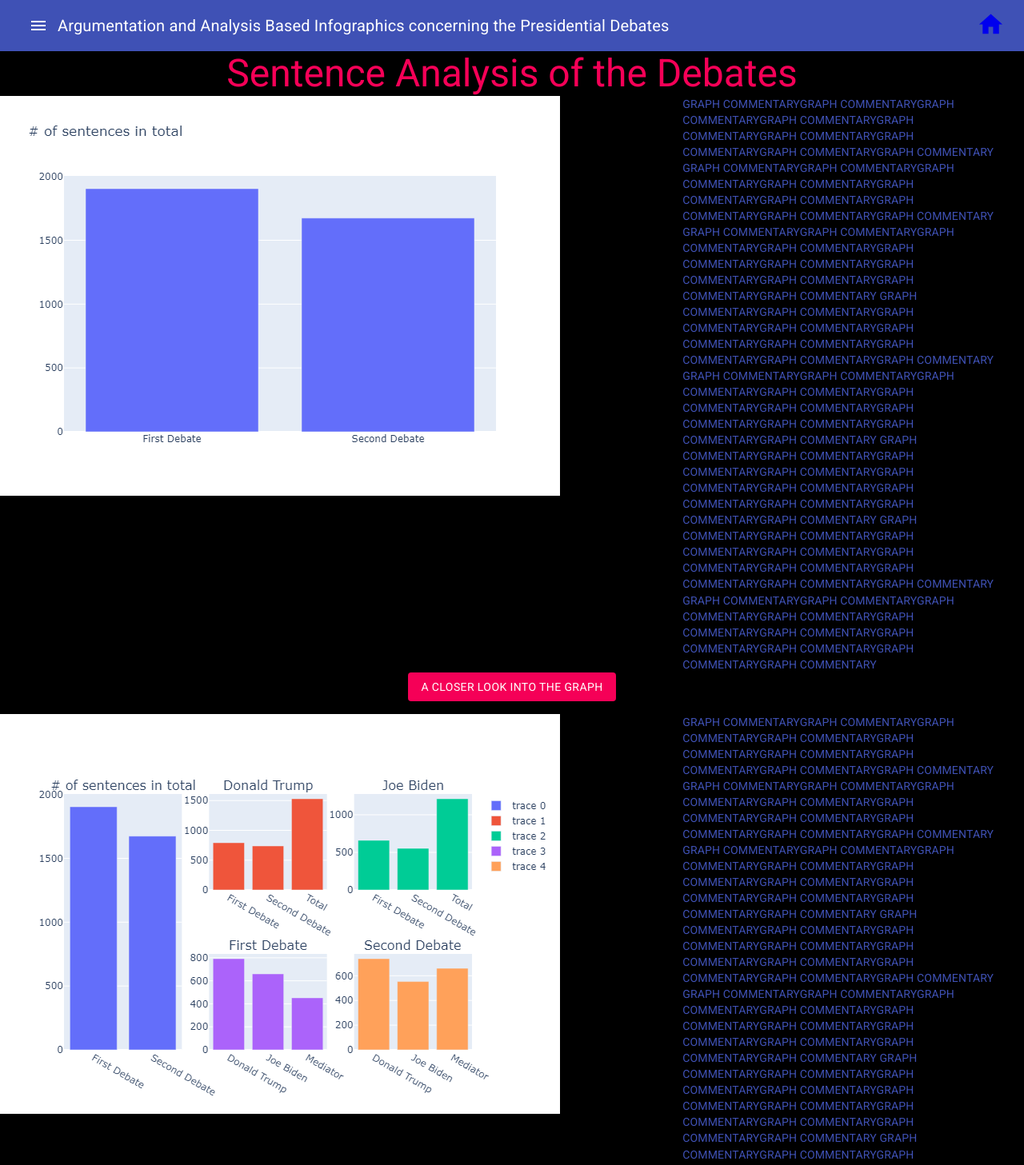
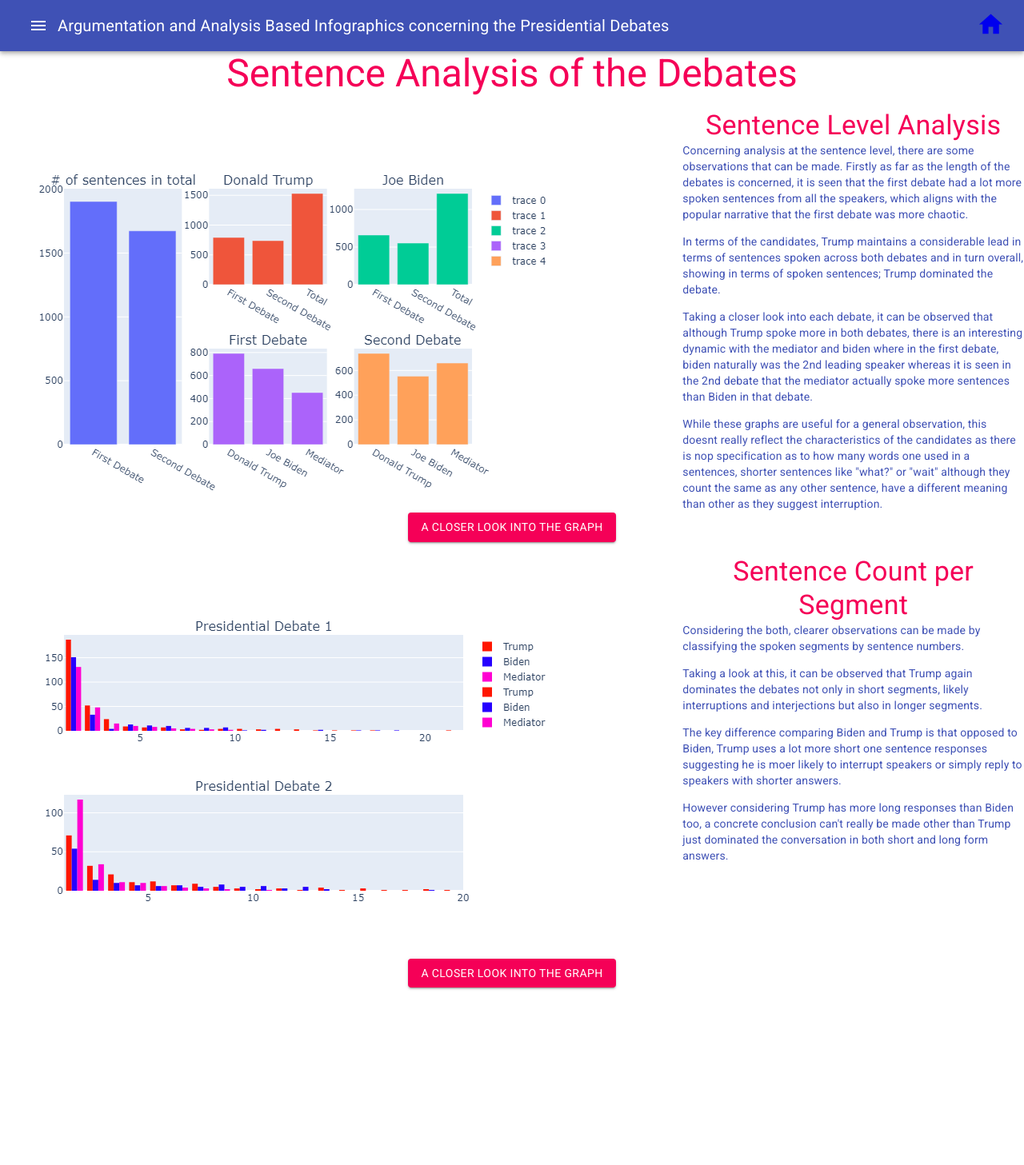
Before and after one commit to affyzal/Inforgraphics-Frontend, a React (Create React App) app: page /sentence in a window 1280 px wide. Shown: the top 1457 px of the page at 80% size. After the commit the page ends 1251 px from the top, so only its background shows below. Built offline with nearby package versions, Linux system fonts and the light colour scheme.

Commit message:
V1 ALL COMPLETE

```diff
--- a/package.json
+++ b/package.json
@@ -11,8 +11,10 @@
     "@testing-library/user-event": "^12.8.1",
     "bootstrap": "^4.6.0",
     "fontsource-roboto": "^4.0.0",
+    "plotly.js": "^1.58.4",
     "react": "^17.0.1",
     "react-dom": "^17.0.1",
+    "react-plotly.js": "^2.5.1",
     "react-router": "^5.2.0",
     "react-router-dom": "^5.2.0",
     "react-scripts": "4.0.3",
--- a/src/App.js
+++ b/src/App.js
@@ -25,10 +25,9 @@
 import Sentence from "./Sentence";
 import Sentiment from "./Sentiment";
 import 'fontsource-roboto';
-
+import Test from "./graphtest"
 
 const App = () => {
-    document.body.style.backgroundColor = "Black";
     return (
         <Switch>
             <Route exact path="/" render={(props) => <Landing {...props} />} />
@@ -47,6 +46,9 @@
             <Route
                 exact path="/sentiment" render={(props) => <Sentiment {...props} />}
             />
+            <Route
+                exact path="/test" render={(props) => <Test {...props} />}
+            />
         </Switch>
   )     ;
 };
--- a/src/HeatMaps.js
+++ b/src/HeatMaps.js
@@ -26,7 +26,7 @@
 
 
 const HeatMaps = () => {
-    document.body.style.backgroundColor = "Black";
+    document.body.style.backgroundColor = "White";
     return (
         <div>
             <div>
@@ -61,7 +61,7 @@
                             Between these heated moments the conversation is surprisingly cool across the board in both debates again with there really being maybe 2-3 exchanges of warm moments between
                             the actual heated moments.
                             <p></p>
-                            So contrary to popular belief, if you go by the numbers, the debates overall actually werent that bad as far as interruptions and heat. That narrative was likely made in
+                            So contrary to popular belief, if you go by the numbers, the debates overall actually weren't that bad as far as interruptions and heat. That narrative was likely made in
                             popular media purely based on the 3 points of contention both debates had but otherwise the debates could be considered to be cool overall.
                         </Typography>
                     </Grid>
--- a/src/Sentence.js
+++ b/src/Sentence.js
@@ -27,7 +27,7 @@
 
 
 const Sentence = () => {
-    document.body.style.backgroundColor = "Black";
+    document.body.style.backgroundColor = "White";
     return (
         <div>
             <Grid container direction="column">
@@ -36,32 +36,6 @@
             <Typography variant="h3" color="secondary" align="center">
                 Sentence Analysis of the Debates
             </Typography>
-            <Grid container direction="row" justify="space-around" alignItems="flex-start" spacing={0} padding={0}>
-                <Grid item xs={8}>
-                    <Typography variant="body2" color="primary" component="p">
-                        <img src={Count} />
-                    </Typography>
-                </Grid>
-                <Grid item xs>
-                    <Typography variant="body2" color="primary" component="p">
-                        GRAPH COMMENTARYGRAPH COMMENTARYGRAPH COMMENTARYGRAPH COMMENTARYGRAPH COMMENTARYGRAPH COMMENTARYGRAPH COMMENTARYGRAPH COMMENTARYGRAPH COMMENTARY
-                        GRAPH COMMENTARYGRAPH COMMENTARYGRAPH COMMENTARYGRAPH COMMENTARYGRAPH COMMENTARYGRAPH COMMENTARYGRAPH COMMENTARYGRAPH COMMENTARYGRAPH COMMENTARY
-                        GRAPH COMMENTARYGRAPH COMMENTARYGRAPH COMMENTARYGRAPH COMMENTARYGRAPH COMMENTARYGRAPH COMMENTARYGRAPH COMMENTARYGRAPH COMMENTARYGRAPH COMMENTARYGRAPH COMMENTARY
-                        GRAPH COMMENTARYGRAPH COMMENTARYGRAPH COMMENTARYGRAPH COMMENTARYGRAPH COMMENTARYGRAPH COMMENTARYGRAPH COMMENTARYGRAPH COMMENTARYGRAPH COMMENTARY
-                        GRAPH COMMENTARYGRAPH COMMENTARYGRAPH COMMENTARYGRAPH COMMENTARYGRAPH COMMENTARYGRAPH COMMENTARYGRAPH COMMENTARYGRAPH COMMENTARYGRAPH COMMENTARYGRAPH COMMENTARY
-                        GRAPH COMMENTARYGRAPH COMMENTARYGRAPH COMMENTARYGRAPH COMMENTARYGRAPH COMMENTARYGRAPH COMMENTARYGRAPH COMMENTARYGRAPH COMMENTARYGRAPH COMMENTARYGRAPH COMMENTARY
-                        GRAPH COMMENTARYGRAPH COMMENTARYGRAPH COMMENTARYGRAPH COMMENTARYGRAPH COMMENTARYGRAPH COMMENTARYGRAPH COMMENTARYGRAPH COMMENTARYGRAPH COMMENTARY
-                        GRAPH COMMENTARYGRAPH COMMENTARYGRAPH COMMENTARYGRAPH COMMENTARYGRAPH COMMENTARYGRAPH COMMENTARYGRAPH COMMENTARYGRAPH COMMENTARYGRAPH COMMENTARYGRAPH COMMENTARY
-                    </Typography>
-                </Grid>
-            </Grid>
-            <div align="center">
-                <Link to="/">
-                    <Button variant="contained" color="secondary">
-                        A Closer Look Into the Graph
-                    </Button>
-                </Link>
-            </div>
             <p></p>
             <p></p>
             <Grid container direction="row" justify="space-around" alignItems="flex-start" spacing={0} padding={0}>
@@ -71,20 +45,27 @@
                     </Typography>
                 </Grid>
                 <Grid item xs>
+                    <Typography variant="h4" color="secondary" align="center">
+                        Sentence Level Analysis
+                    </Typography>
                     <Typography variant="body2" color="primary" component="p">
-                        GRAPH COMMENTARYGRAPH COMMENTARYGRAPH COMMENTARYGRAPH COMMENTARYGRAPH COMMENTARYGRAPH COMMENTARYGRAPH COMMENTARYGRAPH COMMENTARYGRAPH COMMENTARY
-                        GRAPH COMMENTARYGRAPH COMMENTARYGRAPH COMMENTARYGRAPH COMMENTARYGRAPH COMMENTARYGRAPH COMMENTARYGRAPH COMMENTARYGRAPH COMMENTARYGRAPH COMMENTARY
-                        GRAPH COMMENTARYGRAPH COMMENTARYGRAPH COMMENTARYGRAPH COMMENTARYGRAPH COMMENTARYGRAPH COMMENTARYGRAPH COMMENTARYGRAPH COMMENTARYGRAPH COMMENTARYGRAPH COMMENTARY
-                        GRAPH COMMENTARYGRAPH COMMENTARYGRAPH COMMENTARYGRAPH COMMENTARYGRAPH COMMENTARYGRAPH COMMENTARYGRAPH COMMENTARYGRAPH COMMENTARYGRAPH COMMENTARY
-                        GRAPH COMMENTARYGRAPH COMMENTARYGRAPH COMMENTARYGRAPH COMMENTARYGRAPH COMMENTARYGRAPH COMMENTARYGRAPH COMMENTARYGRAPH COMMENTARYGRAPH COMMENTARYGRAPH COMMENTARY
-                        GRAPH COMMENTARYGRAPH COMMENTARYGRAPH COMMENTARYGRAPH COMMENTARYGRAPH COMMENTARYGRAPH COMMENTARYGRAPH COMMENTARYGRAPH COMMENTARYGRAPH COMMENTARYGRAPH COMMENTARY
-                        GRAPH COMMENTARYGRAPH COMMENTARYGRAPH COMMENTARYGRAPH COMMENTARYGRAPH COMMENTARYGRAPH COMMENTARYGRAPH COMMENTARYGRAPH COMMENTARYGRAPH COMMENTARY
-                        GRAPH COMMENTARYGRAPH COMMENTARYGRAPH COMMENTARYGRAPH COMMENTARYGRAPH COMMENTARYGRAPH COMMENTARYGRAPH COMMENTARYGRAPH COMMENTARYGRAPH COMMENTARYGRAPH COMMENTARY
+                        Concerning analysis at the sentence level, there are some observations that can be made. Firstly as far as the length of the debates is concerned,
+                        it is seen that the first debate had a lot more spoken sentences from all the speakers, which aligns with the popular narrative that the first debate was more
+                        chaotic.
+                        <p></p>
+                        In terms of the candidates, Trump maintains a considerable lead in terms of sentences spoken across both debates and in turn overall, showing in terms of spoken
+                        sentences; Trump dominated the debate.
+                        <p></p>
+                        Taking a closer look into each debate, it can be observed that although Trump spoke more in both debates, there is an interesting dynamic with the mediator and biden where in the first
+                        debate, biden naturally was the 2nd leading speaker whereas it is seen in the 2nd debate that the mediator actually spoke more sentences than Biden in that debate.
+                        <p></p>
+                        While these graphs are useful for a general observation, this doesnt really reflect the characteristics of the candidates as there is nop specification as to how many words one used in a sentences,
+                        shorter sentences like "what?" or "wait" although they count the same as any other sentence, have a different meaning than other as they suggest interruption.
                     </Typography>
                 </Grid>
             </Grid>
             <div align="center">
-                <Link to="/">
+                <Link to="/test">
                     <Button variant="contained" color="secondary">
                         A Closer Look Into the Graph
                     </Button>
@@ -99,20 +80,25 @@
                     </Typography>
                 </Grid>
                 <Grid item xs>
+                    <Typography variant="h4" color="secondary" align="center">
+                        Sentence Count per Segment
+                    </Typography>
                     <Typography variant="body2" color="primary" component="p">
-                        GRAPH COMMENTARYGRAPH COMMENTARYGRAPH COMMENTARYGRAPH COMMENTARYGRAPH COMMENTARYGRAPH COMMENTARYGRAPH COMMENTARYGRAPH COMMENTARYGRAPH COMMENTARY
-                        GRAPH COMMENTARYGRAPH COMMENTARYGRAPH COMMENTARYGRAPH COMMENTARYGRAPH COMMENTARYGRAPH COMMENTARYGRAPH COMMENTARYGRAPH COMMENTARYGRAPH COMMENTARY
-                        GRAPH COMMENTARYGRAPH COMMENTARYGRAPH COMMENTARYGRAPH COMMENTARYGRAPH COMMENTARYGRAPH COMMENTARYGRAPH COMMENTARYGRAPH COMMENTARYGRAPH COMMENTARYGRAPH COMMENTARY
-                        GRAPH COMMENTARYGRAPH COMMENTARYGRAPH COMMENTARYGRAPH COMMENTARYGRAPH COMMENTARYGRAPH COMMENTARYGRAPH COMMENTARYGRAPH COMMENTARYGRAPH COMMENTARY
-                        GRAPH COMMENTARYGRAPH COMMENTARYGRAPH COMMENTARYGRAPH COMMENTARYGRAPH COMMENTARYGRAPH COMMENTARYGRAPH COMMENTARYGRAPH COMMENTARYGRAPH COMMENTARYGRAPH COMMENTARY
-                        GRAPH COMMENTARYGRAPH COMMENTARYGRAPH COMMENTARYGRAPH COMMENTARYGRAPH COMMENTARYGRAPH COMMENTARYGRAPH COMMENTARYGRAPH COMMENTARYGRAPH COMMENTARYGRAPH COMMENTARY
-                        GRAPH COMMENTARYGRAPH COMMENTARYGRAPH COMMENTARYGRAPH COMMENTARYGRAPH COMMENTARYGRAPH COMMENTARYGRAPH COMMENTARYGRAPH COMMENTARYGRAPH COMMENTARY
-                        GRAPH COMMENTARYGRAPH COMMENTARYGRAPH COMMENTARYGRAPH COMMENTARYGRAPH COMMENTARYGRAPH COMMENTARYGRAPH COMMENTARYGRAPH COMMENTARYGRAPH COMMENTARYGRAPH COMMENTARY
+                        Considering the both, clearer observations can be made by classifying the spoken segments by sentence numbers.
+                        <p></p>
+                        Taking a look at this, it can be observed that Trump again dominates the debates not only in short segments,
+                        likely interruptions and interjections but also in longer segments.
+                        <p></p>
+                        The key difference comparing Biden and Trump is that opposed to Biden, Trump uses a lot more short one sentence responses suggesting he is moer likely
+                        to interrupt speakers or simply reply to speakers with shorter answers.
+                        <p></p>
+                        However considering Trump has more long responses than Biden too, a concrete conclusion can't really be made other than Trump just
+                        dominated the conversation in both short and long form answers.
                     </Typography>
                 </Grid>
             </Grid>
             <div align="center">
-                <Link to="/">
+                <Link to="/test">
                     <Button variant="contained" color="secondary">
                         A Closer Look Into the Graph
                     </Button>
--- a/src/Sentiment.js
+++ b/src/Sentiment.js
@@ -28,7 +28,7 @@
 
 
 const Sentiment = () => {
-    document.body.style.backgroundColor = "Black";
+    document.body.style.backgroundColor = "White";
     return (
         <div>
             <div>
@@ -66,7 +66,7 @@
                     </Grid>
                 </Grid>
                 <div align="center">
-                    <Link to="/">
+                    <Link to="/test">
                         <Button variant="contained" color="secondary">
                             A Closer Look Into the Graph
                         </Button>
@@ -98,7 +98,7 @@
                     </Grid>
                 </Grid>
                 <div align="center">
-                    <Link to="/">
+                    <Link to="/test">
                         <Button variant="contained" color="secondary">
                             A Closer Look Into the Graph
                         </Button>
@@ -128,7 +128,7 @@
                     </Grid>
                 </Grid>
                 <div align="center">
-                    <Link to="/">
+                    <Link to="/test">
                         <Button variant="contained" color="secondary">
                             A Closer Look Into the Graph
                         </Button>
--- a/src/Word.js
+++ b/src/Word.js
@@ -29,7 +29,8 @@
 
 
 const Word = () => {
-    document.body.style.backgroundColor = "Black";
+    document.body.style.backgroundColor = "White";
+
     return (
         <div>
             <div>
@@ -39,12 +40,15 @@
                 <Typography variant="h3" color="secondary" align="center">
                     Word Analysis of the Debates
                 </Typography>
-                <Typography variant="body1" color="secondary" align="center">
-                    Word Analysis of the Debates Word Analysis of the DebatesWord Analysis of the DebatesWord Analysis of the DebatesWord Analysis of the DebatesWord Analysis of the Debates
-                    Word Analysis of the DebatesWord Analysis of the DebatesWord Analysis of the DebatesWord Analysis of the DebatesWord Analysis of the DebatesWord Analysis of the Debates
-                    Word Analysis of the DebatesWord Analysis of the DebatesWord Analysis of the DebatesWord Analysis of the DebatesWord Analysis of the DebatesWord Analysis of the Debates
-                    Word Analysis of the DebatesWord Analysis of the DebatesWord Analysis of the DebatesWord Analysis of the DebatesWord Analysis of the DebatesWord Analysis of the DebatesWord Analysis of the Debates
-                    vWord Analysis of the DebatesWord Analysis of the DebatesWord Analysis of the DebatesWord Analysis of the DebatesWord Analysis of the DebatesWord Analysis of the DebatesWord Analysis of the DebatesWord Analysis of the DebatesWord Analysis of the DebatesWord Analysis of the Debates
+                <Typography variant="body1" color="primary" align="center">
+                    At the word level, there arent too many observations which can be made other than which words each candidate preferred to use naturally in conversation.
+                    <p></p>
+                    As far as clear
+                    conclusions that can be made, it seems Trump is more likely to speak directly to his opposer with more uses of 'you', whereas Biden seems to talk more to the mediator than Trump
+                    having more uses of 'he'(referring to Trump).
+                    <p></p>
+                    By in large both candidates uses the same words just differently. Biden is more varied than Trump in his words usage tending to use words
+                    more broadly than Trump
                 </Typography>
                 <Grid container direction="row" justify="space-around" alignItems="flex-start" spacing={0} padding={0}>
                     <Grid item xs>
```
Also changed, not shown: 1 other file (tests, documents, lock files or other folders).
